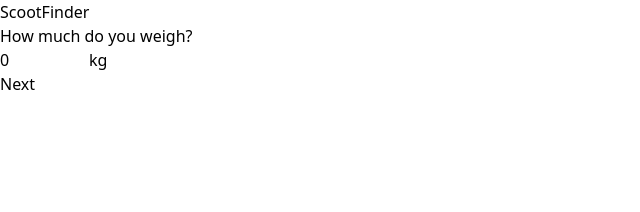
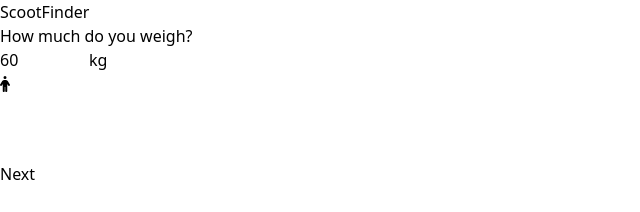
Before and after one commit to migvidal/scoot-finder, a React (Vite) app: page /weight in a window 1280 px wide. Shown: the top 212 px of the page, without its empty margins (0-640 px from the left). Built offline with nearby package versions, Linux system fonts and the light colour scheme; the HTML template or start-up script is replaced by a standard one.

Commit message:
Make person icon scale with the change of value

```diff
--- a/src/screens/WeightScreen.tsx
+++ b/src/screens/WeightScreen.tsx
@@ -1,8 +1,15 @@
-import { FormEvent, useState } from "react";
+import { FormEvent, useEffect, useState } from "react";
 import RoundedButton from "../components/RoundedButton";
+import { faPerson } from "@fortawesome/free-solid-svg-icons";
+import { FontAwesomeIcon } from "@fortawesome/react-fontawesome";
 
 function WeightScreen({ onNavigate }: { onNavigate: (weight: number) => any }) {
-  const [weight, setWeight] = useState(0);
+  const [weight, setWeight] = useState(60);
+  const personIconStyle = {
+    height: (1.5 * weight).toFixed(0) + "px",
+    width: (1.5 * weight).toFixed(0) + "px",
+  };
+
   function onFormSubmit(e: FormEvent) {
     e.preventDefault();
     onNavigate(weight);
@@ -30,6 +37,15 @@
           />
           <span className="p-4">kg</span>
         </div>
+
+        <div className="size-40 flex items-center justify-center border m-4">
+          <div style={personIconStyle}>
+            <FontAwesomeIcon
+              className="size-full"
+              icon={faPerson}
+            ></FontAwesomeIcon>
+          </div>
+        </div>
         <div className="m-8">
           <RoundedButton onClick={() => {}} type="submit">
             Next
```
